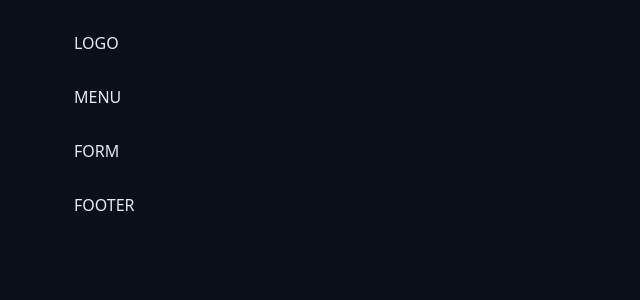
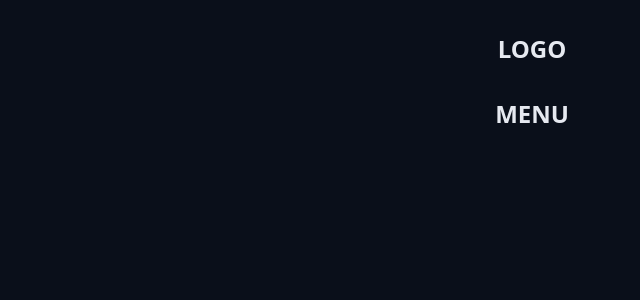
Before and after one commit to RafaelaGusczak/chronos-pomodoro, a React (Vite) app: page / in a window 1280 px wide. Shown: the top 300 px of the page, without its empty margins (108-748 px from the left). Built offline with nearby package versions, Linux system fonts and the light colour scheme.

Commit message:
Movendo o Container para seu próprio React Component

```diff
--- a/src/App.tsx
+++ b/src/App.tsx
@@ -1,31 +1,20 @@
 import './styles/theme.css';
 import './styles/global.css';
+
+import { Container } from './components/Container';
+import { Heading } from './components/Heading';
 
 export function App() {
   console.log('oi');
 
   return (
     <>
-      <div className='container'>
-        <div className='content'>
-          <section>LOGO</section>
-        </div>
-      </div>
-      <div className='container'>
-        <div className='content'>
-          <section>MENU</section>
-        </div>
-      </div>
-      <div className='container'>
-        <div className='content'>
-          <section>FORM</section>
-        </div>
-      </div>
-      <div className='container'>
-        <div className='content'>
-          <section>FOOTER</section>
-        </div>
-      </div>
+      <Container>
+        <Heading>LOGO</Heading>
+      </Container>
+      <Container>
+        <Heading>MENU</Heading>
+      </Container>
     </>
   );
 }
--- /dev/null
+++ b/src/components/Container.module.css
@@ -0,0 +1,12 @@
+.container-fluid {
+  max-width: auto;
+}
+
+.container {
+  max-width: 98rem;
+  margin: 0 auto;
+}
+
+.content {
+  margin: 3.2rem;
+}
--- /dev/null
+++ b/src/components/Container.tsx
@@ -0,0 +1,15 @@
+import styles from './Container.module.css';
+
+type ContainerProps = {
+  children: React.ReactNode;
+};
+
+export function Container({ children }: ContainerProps) {
+  return (
+    <div className={styles.container}>
+      <div className={styles.content}>
+        <section>{children}</section>
+      </div>
+    </div>
+  );
+}
--- a/src/components/Heading.module.css
+++ b/src/components/Heading.module.css
@@ -4,6 +4,5 @@
   align-items: center;
   justify-content: center;
   gap: 2.4rem;
-  color: var(--primary);
   flex-direction: column;
 }
--- a/src/styles/global.css
+++ b/src/styles/global.css
@@ -15,16 +15,3 @@
   background: var(--gray-900);
   color: var(--text-default);
 }
-
-.container-fluid {
-  max-width: auto;
-}
-
-.container {
-  max-width: 98rem;
-  margin: 0 auto;
-}
-
-.content {
-  margin: 3.2rem;
-}
```
